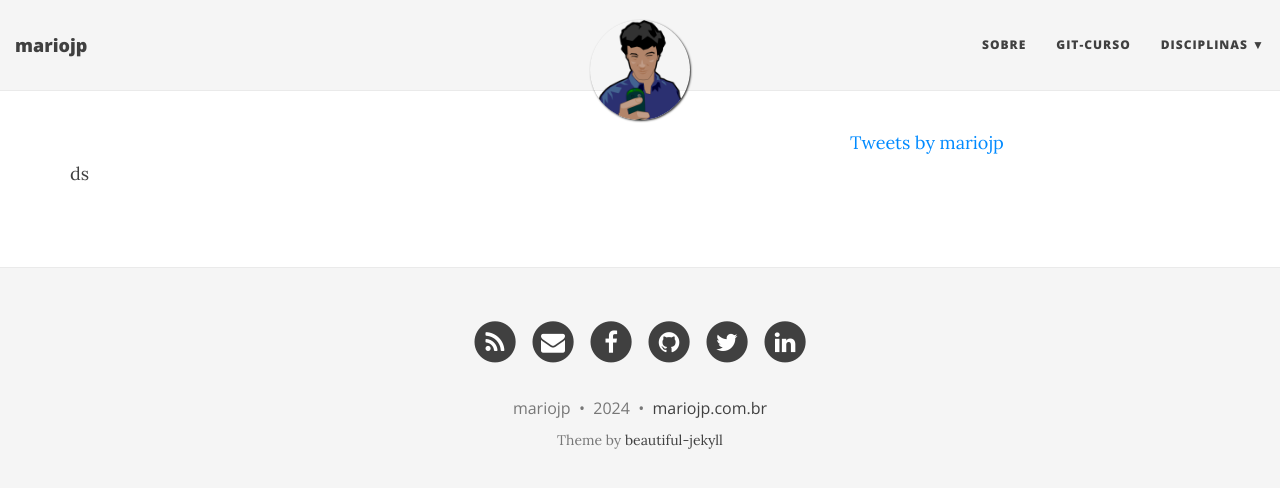
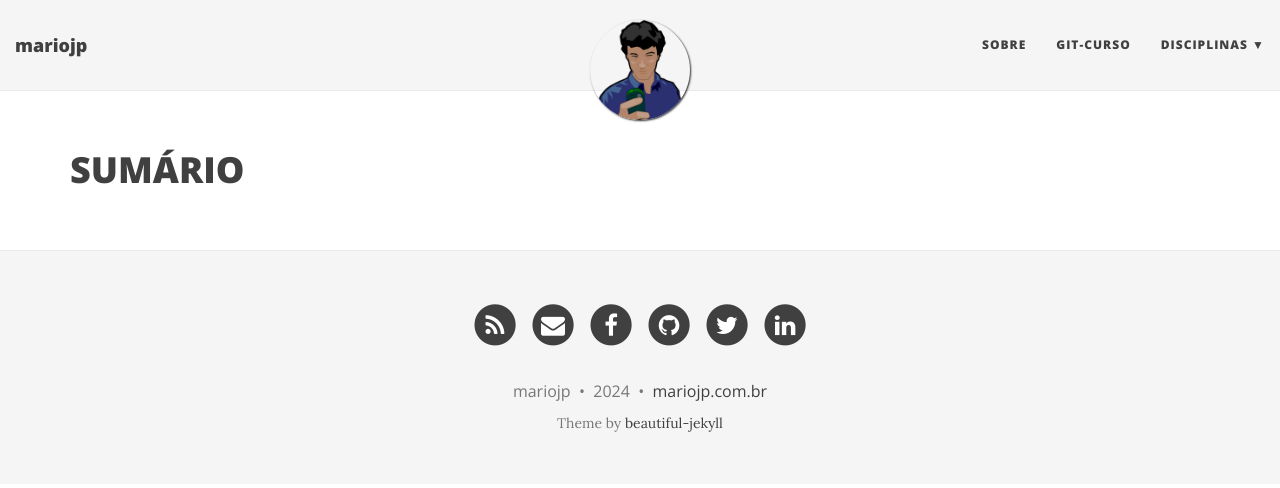
Before and after one commit to mariojp/mariojp.github.io, a Jekyll site: the page built from book-java/sumario.md, in a window 1280 px wide. Shown: the top 488 px of the page. Built offline with Jekyll 4.4.1, drawn with Linux system fonts in a browser that asks for light colours; nearby versions of some CDN libraries; our own code applies the rules of GitHub Pages for plain Markdown files; comment, search, counter and statistics services are not loaded.

Commit message:
Update sumario.md

```diff
--- a/book-java/sumario.md
+++ b/book-java/sumario.md
@@ -1 +1,9 @@
-ds
+---
+layout: default
+title: JAVA BOOK
+subtitle: MARIO JORGE PEREIRA
+published: true
+---
+
+
+# SUMÁRIO
```
